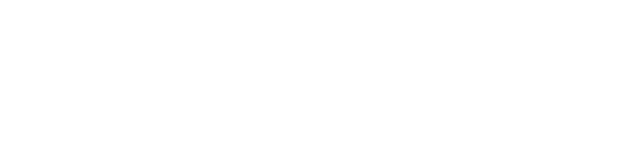
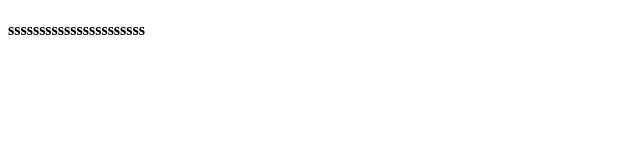
Before and after one commit to sajeevsjv/new-rep, a plain HTML site: page static/index.html in a window 1280 px wide. Shown: the whole page, without its empty margins (0-640 px from the left). Drawn offline with Linux system fonts and the light colour scheme.

Commit message:
Update index.html

```diff
--- a/static/index.html
+++ b/static/index.html
@@ -6,6 +6,7 @@
     <title>Document</title>
 </head>
 <body>
+    <h4>ssssssssssssssssssssss</h4>
 
 </body>
 </html>
```
